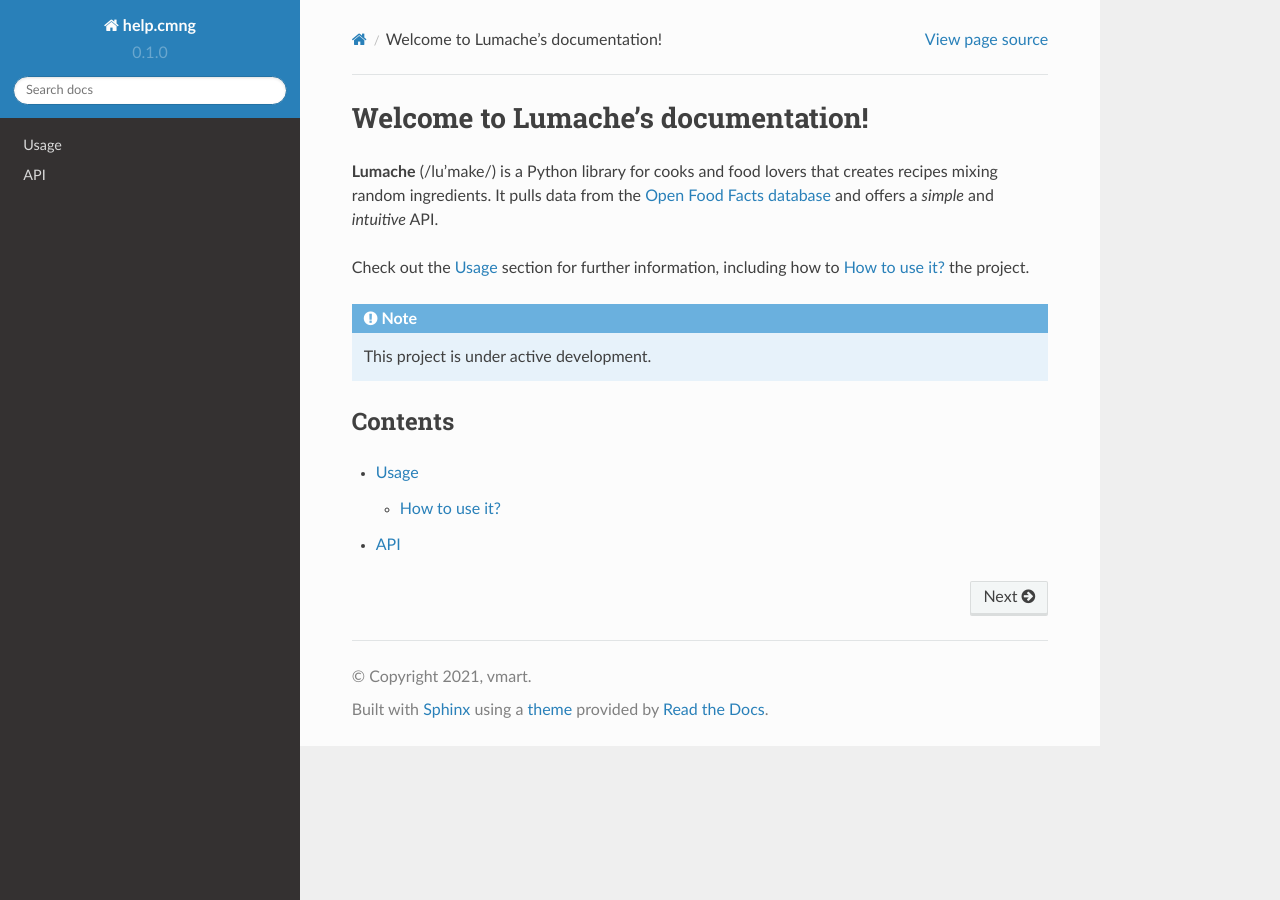
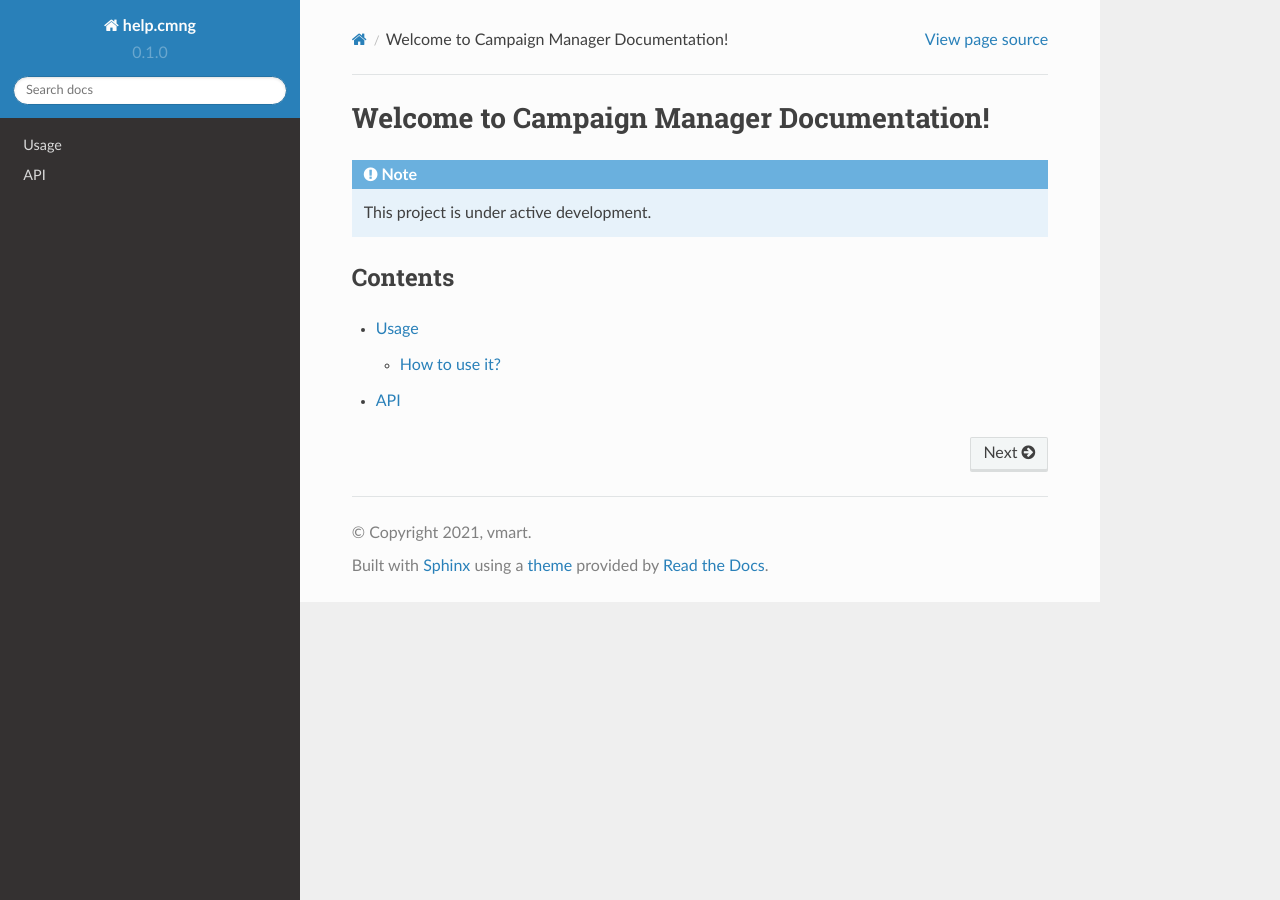
Before and after one commit to abhishekvmart/documentation-tutorial, a Sphinx documentation site: the page built from docs/source/index.rst, in a window 1280 px wide. Built offline with Sphinx 7.4.7 and the Read the Docs theme 2.0.0, drawn with Linux system fonts in a browser that asks for light colours.

Commit message:
Update index.rst

```diff
--- a/docs/source/index.rst
+++ b/docs/source/index.rst
@@ -1,13 +1,5 @@
-Welcome to Lumache's documentation!
+Welcome to Campaign Manager Documentation!
 ===================================
-
-**Lumache** (/lu'make/) is a Python library for cooks and food lovers
-that creates recipes mixing random ingredients.
-It pulls data from the `Open Food Facts database <https://world.openfoodfacts.org/>`_
-and offers a *simple* and *intuitive* API.
-
-Check out the :doc:`usage` section for further information, including
-how to :ref:`installation` the project.
 
 .. note::
 
```
